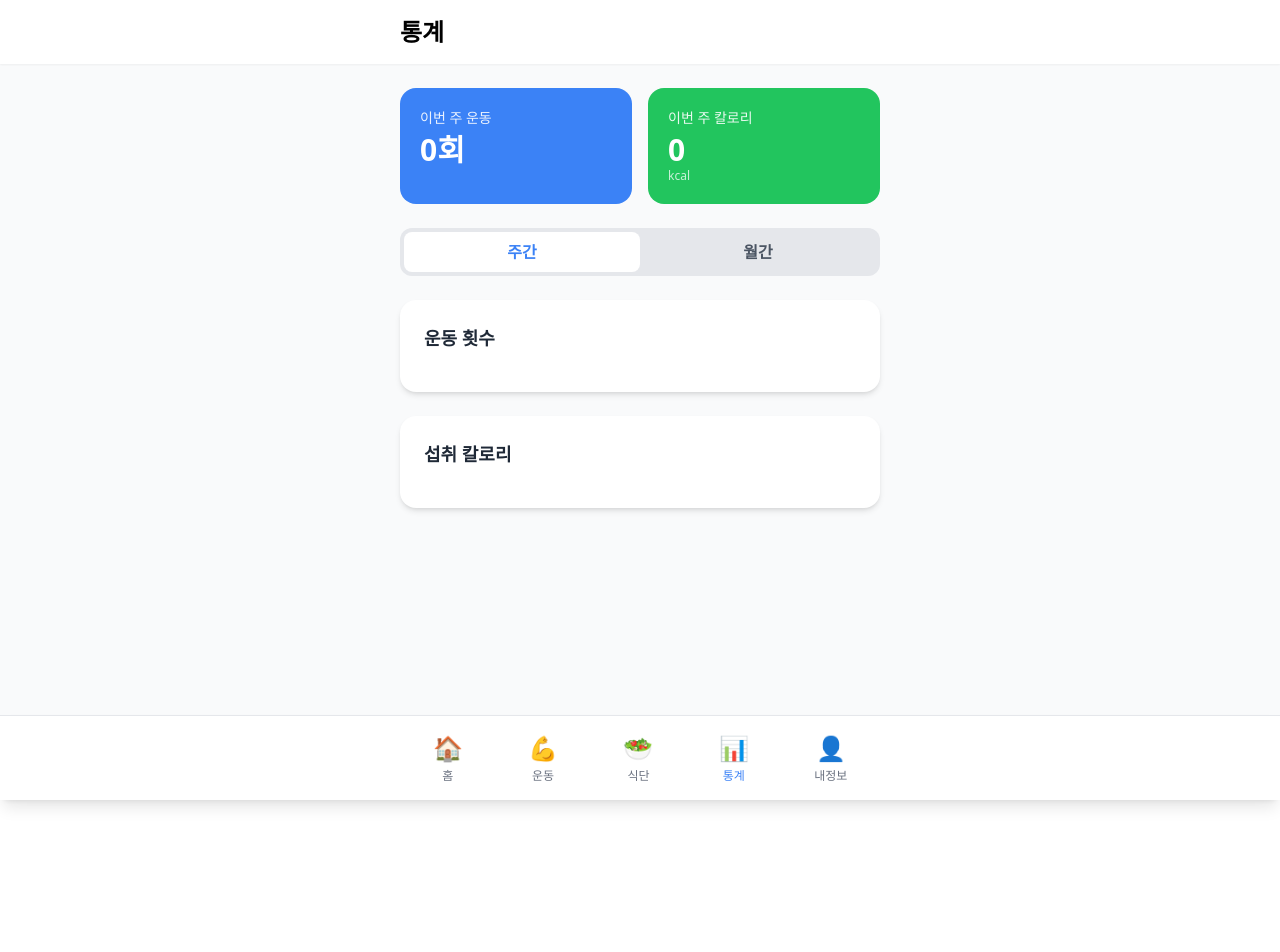
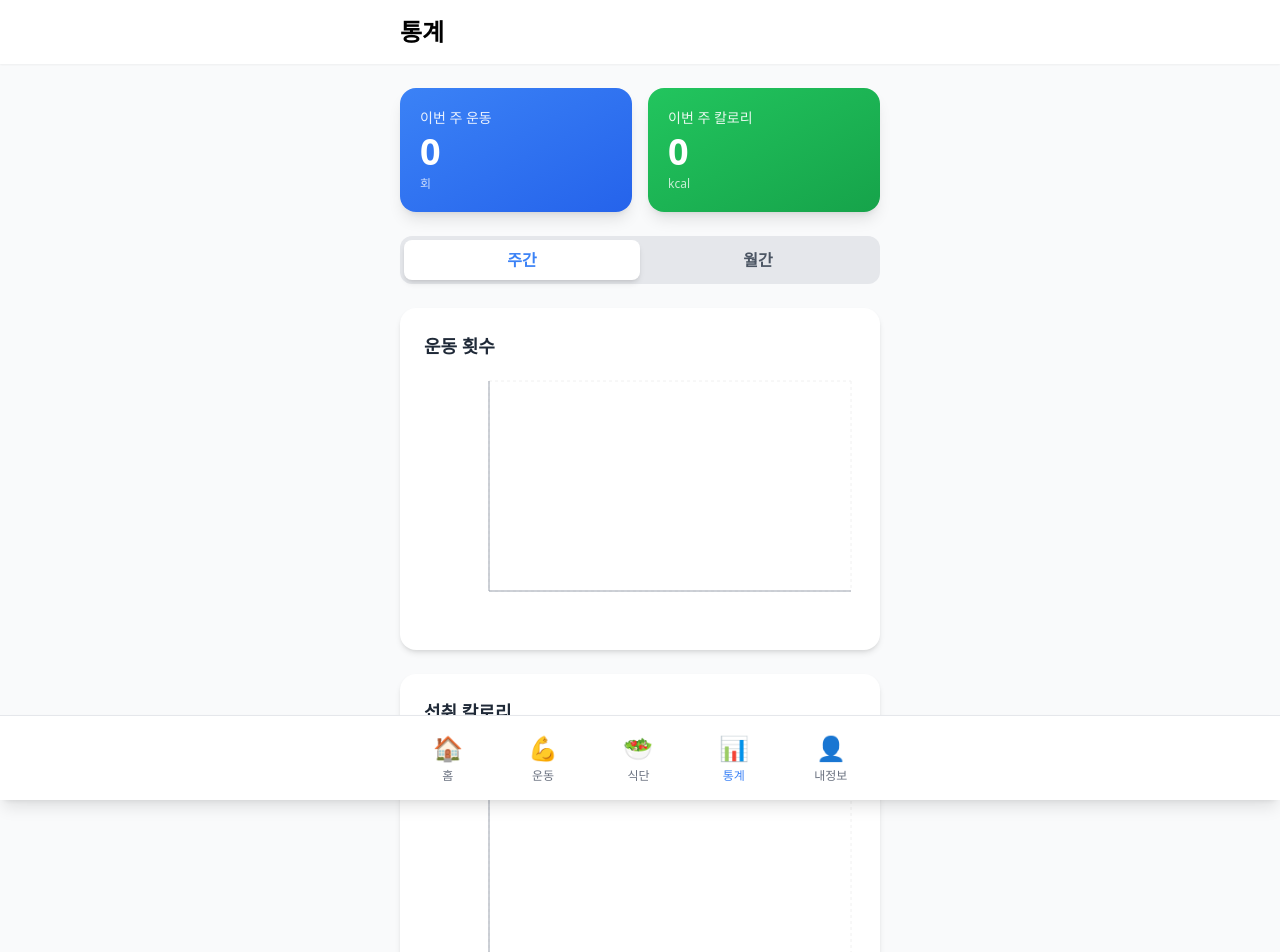
Before and after one commit to songjoonhoi/gymapp, a React (Create React App) app in the folder gymapp-frontend/: page /statistics in a window 1280 px wide. Shown: the top 952 px of the page. Before the commit the page ends 800 px from the top, so only its background shows below. Built offline with nearby package versions, Linux system fonts and the light colour scheme.

Commit message:
통계페이지

```diff
--- a/gymapp-frontend/package.json
+++ b/gymapp-frontend/package.json
@@ -13,6 +13,7 @@
     "react-icons": "^5.5.0",
     "react-router-dom": "^7.9.3",
     "react-scripts": "5.0.1",
+    "recharts": "^3.2.1",
     "web-vitals": "^2.1.4"
   },
   "scripts": {
--- a/gymapp-frontend/src/pages/Home.jsx
+++ b/gymapp-frontend/src/pages/Home.jsx
@@ -71,7 +71,7 @@ const Home = () => {
         </Card>
 
         {/* 나의 통계 카드 */}
-        <Card onClick={() => navigate('/stats')} className="cursor-pointer hover:shadow-lg transition-shadow">
+        <Card onClick={() => navigate('/statistics')} className="cursor-pointer hover:shadow-lg transition-shadow">
           <div className="flex items-center justify-between">
             <div className="flex items-center">
               <div className="w-12 h-12 bg-purple-100 rounded-xl flex items-center justify-center text-2xl mr-4">
--- a/gymapp-frontend/src/pages/Statistics.jsx
+++ b/gymapp-frontend/src/pages/Statistics.jsx
@@ -1,15 +1,14 @@
 import React, { useState, useEffect } from 'react';
-import { useNavigate } from 'react-router-dom';
 import BottomNav from '../components/BottomNav';
 import api from '../services/api';
+import { BarChart, Bar, XAxis, YAxis, CartesianGrid, Tooltip, ResponsiveContainer, LineChart, Line } from 'recharts';
 
 const Statistics = () => {
-  const navigate = useNavigate();
   const [workoutCount, setWorkoutCount] = useState(0);
   const [totalCalories, setTotalCalories] = useState(0);
   const [weeklyWorkouts, setWeeklyWorkouts] = useState([]);
   const [weeklyCalories, setWeeklyCalories] = useState([]);
-  const [viewMode, setViewMode] = useState('week'); // 'week' or 'month'
+  const [viewMode, setViewMode] = useState('week');
   const [loading, setLoading] = useState(true);
 
   useEffect(() => {
@@ -20,20 +19,16 @@ const Statistics = () => {
     try {
       const user = JSON.parse(localStorage.getItem('user'));
 
-      // 운동 기록 조회
       const workoutResponse = await api.get(`/workout-logs/${user.memberId}`);
       const workouts = workoutResponse.data;
 
-      // 식단 기록 조회
       const dietResponse = await api.get(`/diet-logs/${user.memberId}`);
       const diets = dietResponse.data;
 
-      // 이번 주 데이터 계산
       const thisWeek = getThisWeekData(workouts, diets);
       setWorkoutCount(thisWeek.workoutCount);
       setTotalCalories(thisWeek.totalCalories);
 
-      // 주간/월간 그래프 데이터
       if (viewMode === 'week') {
         setWeeklyWorkouts(getWeeklyWorkoutData(workouts));
         setWeeklyCalories(getWeeklyCalorieData(diets));
@@ -48,7 +43,6 @@ const Statistics = () => {
     }
   };
 
-  // 이번 주 데이터 계산
   const getThisWeekData = (workouts, diets) => {
     const now = new Date();
     const startOfWeek = new Date(now.setDate(now.getDate() - now.getDay()));
@@ -68,7 +62,6 @@ const Statistics = () => {
     };
   };
 
-  // 주간 운동 데이터 (최근 7일)
   const getWeeklyWorkoutData = (workouts) => {
     const days = ['일', '월', '화', '수', '목', '금', '토'];
     const data = Array(7).fill(0);
@@ -82,10 +75,9 @@ const Statistics = () => {
       }
     });
 
-    return days.map((day, index) => ({ day, count: data[index] }));
+    return days.map((day, index) => ({ name: day, 운동: data[index] }));
   };
 
-  // 주간 칼로리 데이터 (최근 7일)
   const getWeeklyCalorieData = (diets) => {
     const days = ['일', '월', '화', '수', '목', '금', '토'];
     const data = Array(7).fill(0);
@@ -99,10 +91,9 @@ const Statistics = () => {
       }
     });
 
-    return days.map((day, index) => ({ day, calories: data[index] }));
+    return days.map((day, index) => ({ name: day, 칼로리: data[index] }));
   };
 
-  // 월간 운동 데이터 (최근 4주)
   const getMonthlyWorkoutData = (workouts) => {
     const weeks = ['1주', '2주', '3주', '4주'];
     const data = Array(4).fill(0);
@@ -116,10 +107,9 @@ const Statistics = () => {
       }
     });
 
-    return weeks.map((week, index) => ({ day: week, count: data[3 - index] }));
+    return weeks.map((week, index) => ({ name: week, 운동: data[3 - index] }));
   };
 
-  // 월간 칼로리 데이터 (최근 4주)
   const getMonthlyCalorieData = (diets) => {
     const weeks = ['1주', '2주', '3주', '4주'];
     const data = Array(4).fill(0);
@@ -133,7 +123,7 @@ const Statistics = () => {
       }
     });
 
-    return weeks.map((week, index) => ({ day: week, calories: data[3 - index] }));
+    return weeks.map((week, index) => ({ name: week, 칼로리: data[3 - index] }));
   };
 
   if (loading) {
@@ -143,9 +133,6 @@ const Statistics = () => {
       </div>
     );
   }
-
-  const maxWorkout = Math.max(...weeklyWorkouts.map(w => w.count), 1);
-  const maxCalories = Math.max(...weeklyCalories.map(c => c.calories), 1);
 
   return (
     <div className="min-h-screen bg-gray-50 pb-24">
@@ -160,14 +147,15 @@ const Statistics = () => {
       <div className="max-w-lg mx-auto px-4 py-6 space-y-6">
         {/* 이번 주 요약 */}
         <div className="grid grid-cols-2 gap-4">
-          <div className="bg-blue-500 text-white rounded-2xl p-5">
+          <div className="bg-gradient-to-br from-blue-500 to-blue-600 text-white rounded-2xl p-5 shadow-lg">
             <p className="text-sm opacity-90 mb-1">이번 주 운동</p>
-            <p className="text-3xl font-bold">{workoutCount}회</p>
+            <p className="text-4xl font-bold">{workoutCount}</p>
+            <p className="text-xs opacity-75 mt-1">회</p>
           </div>
-          <div className="bg-green-500 text-white rounded-2xl p-5">
+          <div className="bg-gradient-to-br from-green-500 to-green-600 text-white rounded-2xl p-5 shadow-lg">
             <p className="text-sm opacity-90 mb-1">이번 주 칼로리</p>
-            <p className="text-3xl font-bold">{totalCalories}</p>
-            <p className="text-xs opacity-75">kcal</p>
+            <p className="text-4xl font-bold">{totalCalories.toLocaleString()}</p>
+            <p className="text-xs opacity-75 mt-1">kcal</p>
           </div>
         </div>
 
@@ -175,16 +163,16 @@ const Statistics = () => {
         <div className="flex bg-gray-200 rounded-xl p-1">
           <button
             onClick={() => setViewMode('week')}
-            className={`flex-1 py-2 rounded-lg font-semibold transition-colors ${
-              viewMode === 'week' ? 'bg-white text-primary' : 'text-gray-600'
+            className={`flex-1 py-2 rounded-lg font-semibold transition-all ${
+              viewMode === 'week' ? 'bg-white text-primary shadow-md' : 'text-gray-600'
             }`}
           >
             주간
           </button>
           <button
             onClick={() => setViewMode('month')}
-            className={`flex-1 py-2 rounded-lg font-semibold transition-colors ${
-              viewMode === 'month' ? 'bg-white text-primary' : 'text-gray-600'
+            className={`flex-1 py-2 rounded-lg font-semibold transition-all ${
+              viewMode === 'month' ? 'bg-white text-primary shadow-md' : 'text-gray-600'
             }`}
           >
             월간
@@ -194,45 +182,50 @@ const Statistics = () => {
         {/* 운동 그래프 */}
         <div className="bg-white rounded-2xl shadow-md p-6">
           <h2 className="text-lg font-bold text-gray-800 mb-4">운동 횟수</h2>
-          <div className="space-y-3">
-            {weeklyWorkouts.map((item, index) => (
-              <div key={index} className="flex items-center gap-3">
-                <span className="text-sm text-gray-600 w-8">{item.day}</span>
-                <div className="flex-1 bg-gray-200 rounded-full h-8 overflow-hidden">
-                  <div
-                    className="bg-blue-500 h-full rounded-full transition-all duration-500 flex items-center justify-end pr-2"
-                    style={{ width: `${(item.count / maxWorkout) * 100}%` }}
-                  >
-                    {item.count > 0 && (
-                      <span className="text-white text-sm font-semibold">{item.count}</span>
-                    )}
-                  </div>
-                </div>
-              </div>
-            ))}
-          </div>
+          <ResponsiveContainer width="100%" height={250}>
+            <BarChart data={weeklyWorkouts}>
+              <CartesianGrid strokeDasharray="3 3" stroke="#f0f0f0" />
+              <XAxis dataKey="name" stroke="#9ca3af" style={{ fontSize: '12px' }} />
+              <YAxis stroke="#9ca3af" style={{ fontSize: '12px' }} />
+              <Tooltip
+                contentStyle={{
+                  backgroundColor: '#ffffff',
+                  border: 'none',
+                  borderRadius: '8px',
+                  boxShadow: '0 4px 6px rgba(0,0,0,0.1)'
+                }}
+              />
+              <Bar dataKey="운동" fill="#3b82f6" radius={[8, 8, 0, 0]} />
+            </BarChart>
+          </ResponsiveContainer>
         </div>
 
         {/* 칼로리 그래프 */}
         <div className="bg-white rounded-2xl shadow-md p-6">
           <h2 className="text-lg font-bold text-gray-800 mb-4">섭취 칼로리</h2>
-          <div className="space-y-3">
-            {weeklyCalories.map((item, index) => (
-              <div key={index} className="flex items-center gap-3">
-                <span className="text-sm text-gray-600 w-8">{item.day}</span>
-                <div className="flex-1 bg-gray-200 rounded-full h-8 overflow-hidden">
-                  <div
-                    className="bg-green-500 h-full rounded-full transition-all duration-500 flex items-center justify-end pr-2"
-                    style={{ width: `${(item.calories / maxCalories) * 100}%` }}
-                  >
-                    {item.calories > 0 && (
-                      <span className="text-white text-xs font-semibold">{item.calories}</span>
-                    )}
-                  </div>
-                </div>
-              </div>
-            ))}
-          </div>
+          <ResponsiveContainer width="100%" height={250}>
+            <LineChart data={weeklyCalories}>
+              <CartesianGrid strokeDasharray="3 3" stroke="#f0f0f0" />
+              <XAxis dataKey="name" stroke="#9ca3af" style={{ fontSize: '12px' }} />
+              <YAxis stroke="#9ca3af" style={{ fontSize: '12px' }} />
+              <Tooltip
+                contentStyle={{
+                  backgroundColor: '#ffffff',
+                  border: 'none',
+                  borderRadius: '8px',
+                  boxShadow: '0 4px 6px rgba(0,0,0,0.1)'
+                }}
+              />
+              <Line
+                type="monotone"
+                dataKey="칼로리"
+                stroke="#22c55e"
+                strokeWidth={3}
+                dot={{ fill: '#22c55e', r: 5 }}
+                activeDot={{ r: 7 }}
+              />
+            </LineChart>
+          </ResponsiveContainer>
         </div>
       </div>
 
```
Also changed, not shown: 1 other file (tests, documents, lock files or other folders).
